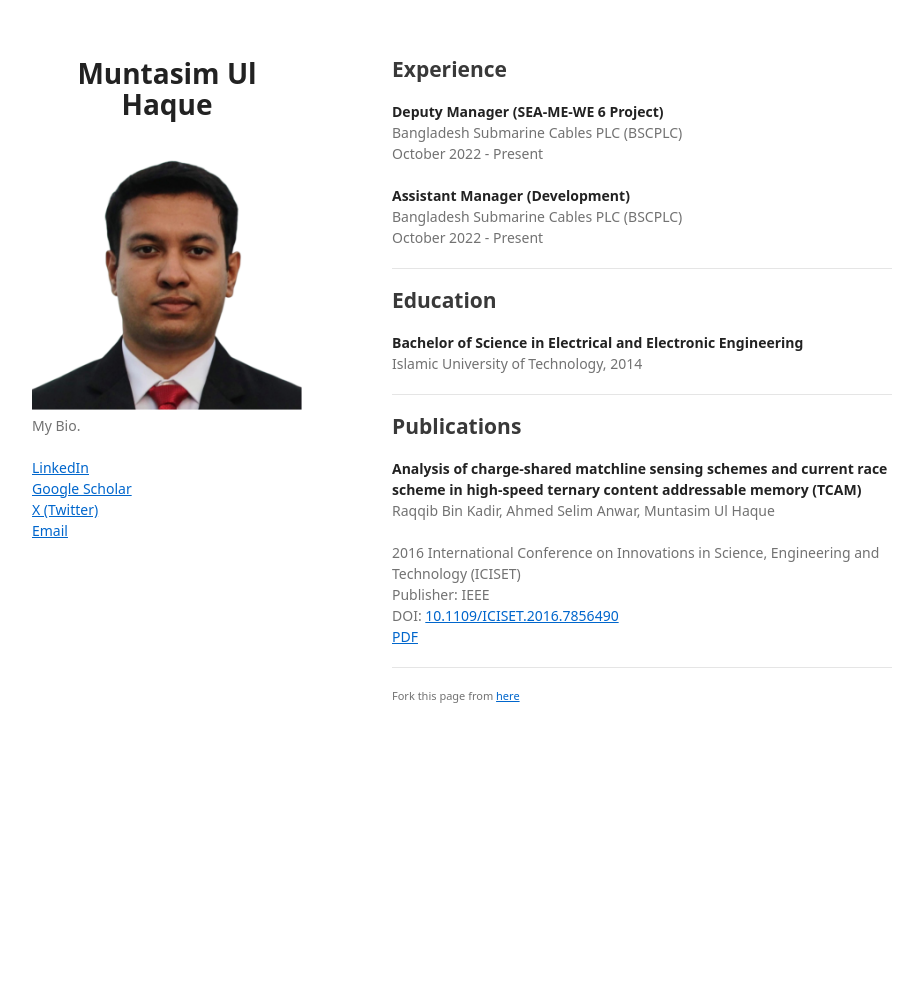
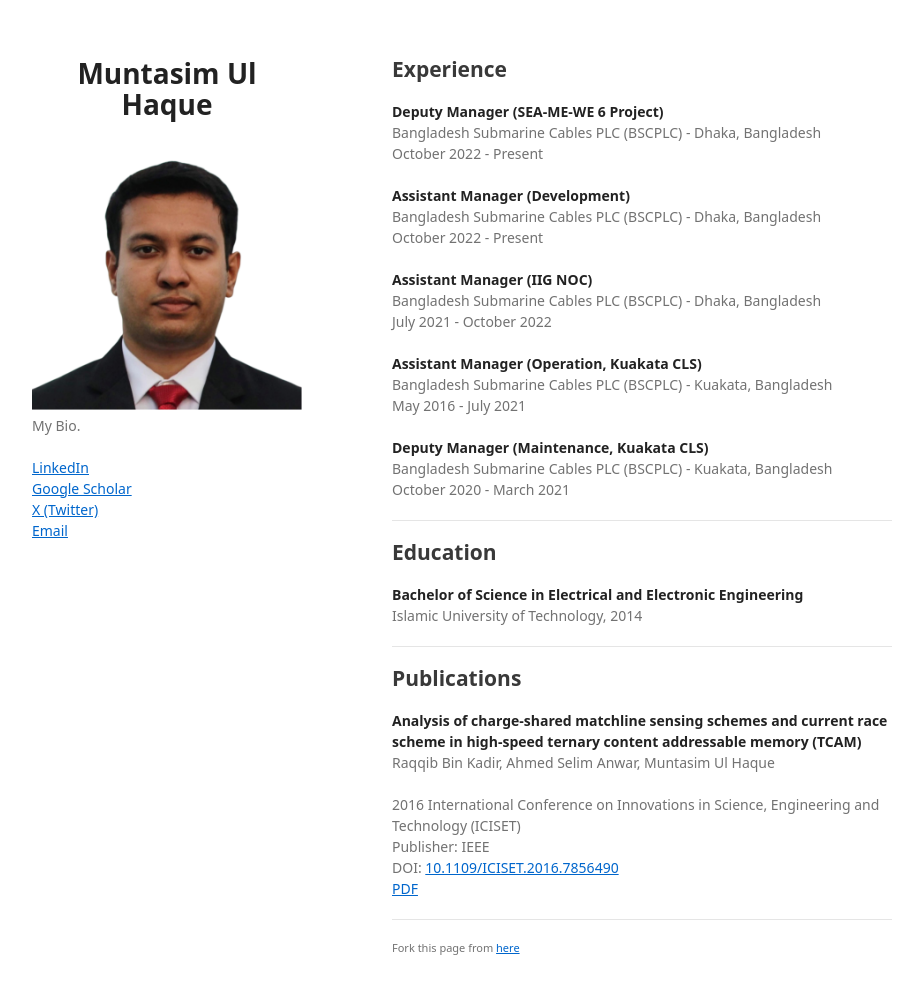
Before and after one commit to muntasimulhaque/muntasimulhaque.github.io, a Jekyll site: the page built from index.md, in a window 1280 px wide and 1027 px high. Shown: the top 994 px of the window, without its empty margins (178-1096 px from the left). Built offline with Jekyll 4.4.1, drawn with Linux system fonts in a browser that asks for light colours; our own code applies the rules of GitHub Pages for plain Markdown files; a script that is not in the unit is left out.

Commit message:
Update index.md

```diff
--- a/index.md
+++ b/index.md
@@ -1,12 +1,24 @@
 ## Experience
 
 **Deputy Manager (SEA-ME-WE 6 Project)** <br>
-Bangladesh Submarine Cables PLC (BSCPLC) <br>
+Bangladesh Submarine Cables PLC (BSCPLC) - Dhaka, Bangladesh <br>
 October 2022 - Present
 <br><br>
 **Assistant Manager (Development)** <br>
-Bangladesh Submarine Cables PLC (BSCPLC) <br>
+Bangladesh Submarine Cables PLC (BSCPLC) - Dhaka, Bangladesh <br>
 October 2022 - Present
+<br><br>
+**Assistant Manager (IIG NOC)** <br>
+Bangladesh Submarine Cables PLC (BSCPLC) - Dhaka, Bangladesh <br>
+July 2021 - October 2022
+<br><br>
+**Assistant Manager (Operation, Kuakata CLS)** <br>
+Bangladesh Submarine Cables PLC (BSCPLC) - Kuakata, Bangladesh <br>
+May 2016 - July 2021
+<br><br>
+**Deputy Manager (Maintenance, Kuakata CLS)** <br>
+Bangladesh Submarine Cables PLC (BSCPLC) - Kuakata, Bangladesh <br>
+October 2020 - March 2021
 
 ---
 
```
